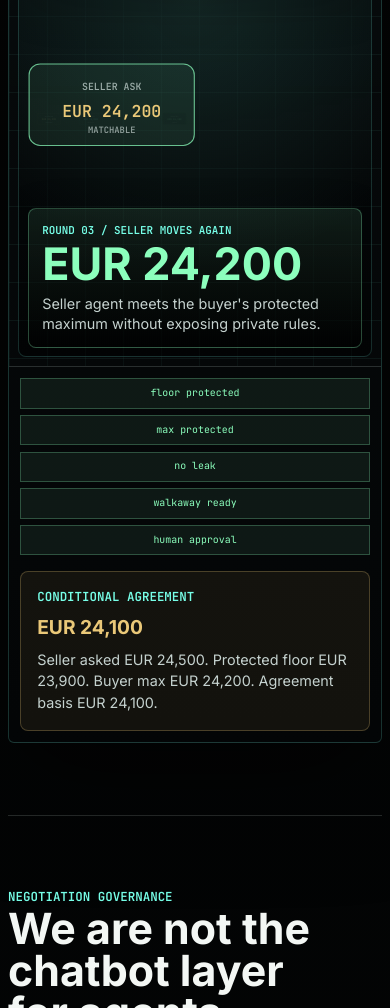
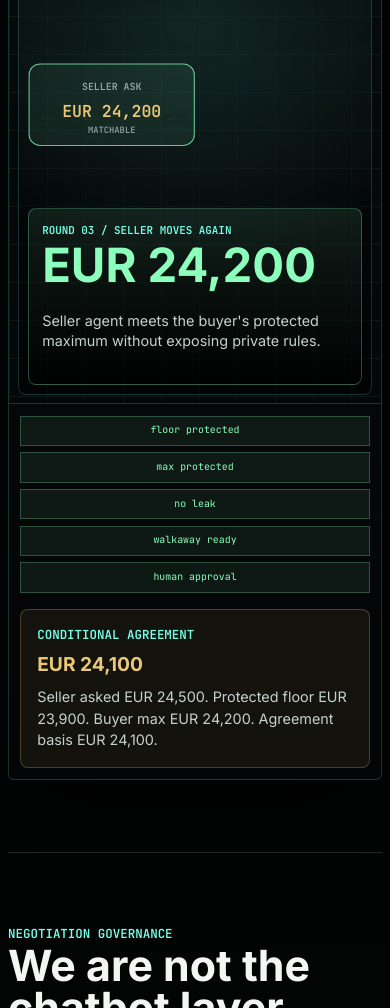
Before and after one commit to SynBau/-ix-01, a website: page index.html in a window 390 px wide. Shown: the part 3462-4470 px from the top of the page. Drawn offline with Linux system fonts and the light colour scheme.

Commit message:
Fix mobile negotiation briefing height

```diff
--- a/index.html
+++ b/index.html
@@ -20,7 +20,7 @@
       href="https://fonts.googleapis.com/css2?family=Inter:wght@400;500;600;700;800&family=JetBrains+Mono:wght@400;500;600&display=swap"
       rel="stylesheet"
     />
-    <link rel="stylesheet" href="styles.css?v=ix01-mobile5" />
+    <link rel="stylesheet" href="styles.css?v=ix01-fixed-briefing1" />
   </head>
   <body>
     <header class="site-header" aria-label="Primary navigation">
@@ -422,6 +422,6 @@
       </section>
     </main>
 
-    <script src="script.js?v=ix01-mobile5"></script>
+    <script src="script.js?v=ix01-fixed-briefing1"></script>
   </body>
 </html>
--- a/styles.css
+++ b/styles.css
@@ -739,6 +739,10 @@ pre {
 .visual-briefing {
   grid-column: 1 / -1;
   grid-row: 4;
+  display: grid;
+  grid-template-rows: 0.9rem 3.8rem minmax(2.9rem, auto);
+  gap: 0.45rem;
+  min-height: 8.9rem;
   padding: 1rem;
   border-color: rgba(140, 255, 189, 0.28);
   background: linear-gradient(180deg, rgba(140, 255, 189, 0.09), rgba(0, 0, 0, 0.56));
@@ -746,14 +750,12 @@ pre {
 
 .visual-briefing strong {
   display: block;
-  margin-top: 0.35rem;
   color: var(--green);
   font-size: clamp(2.1rem, 5vw, 4rem);
   line-height: 0.9;
 }
 
 .visual-briefing p {
-  margin-top: 0.6rem;
   color: var(--soft);
   font-size: 0.95rem;
 }
@@ -1430,16 +1432,21 @@ pre {
   }
 
   .visual-briefing {
+    grid-template-rows: 0.85rem 3.8rem 3.7rem;
+    min-height: 10.1rem;
     padding: 0.85rem;
   }
 
   .visual-briefing strong {
-    font-size: clamp(2.1rem, 14vw, 3.3rem);
+    font-size: clamp(2.45rem, 13vw, 3.15rem);
+    line-height: 0.95;
+    white-space: nowrap;
   }
 
   .visual-briefing p {
     font-size: 0.9rem;
     line-height: 1.35;
+    overflow: hidden;
   }
 
   .film-bottom {
@@ -1545,7 +1552,7 @@ pre {
   }
 
   .visual-briefing strong {
-    font-size: clamp(1.9rem, 13vw, 2.8rem);
+    font-size: clamp(2.3rem, 12.5vw, 2.95rem);
   }
 
   .check {
```
